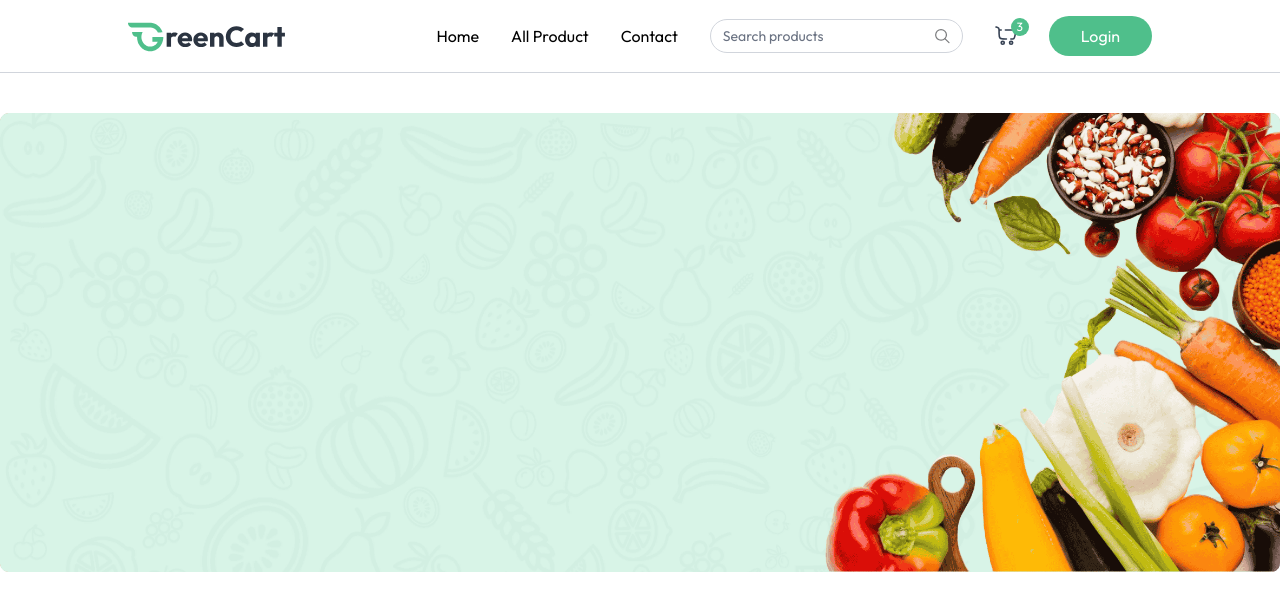
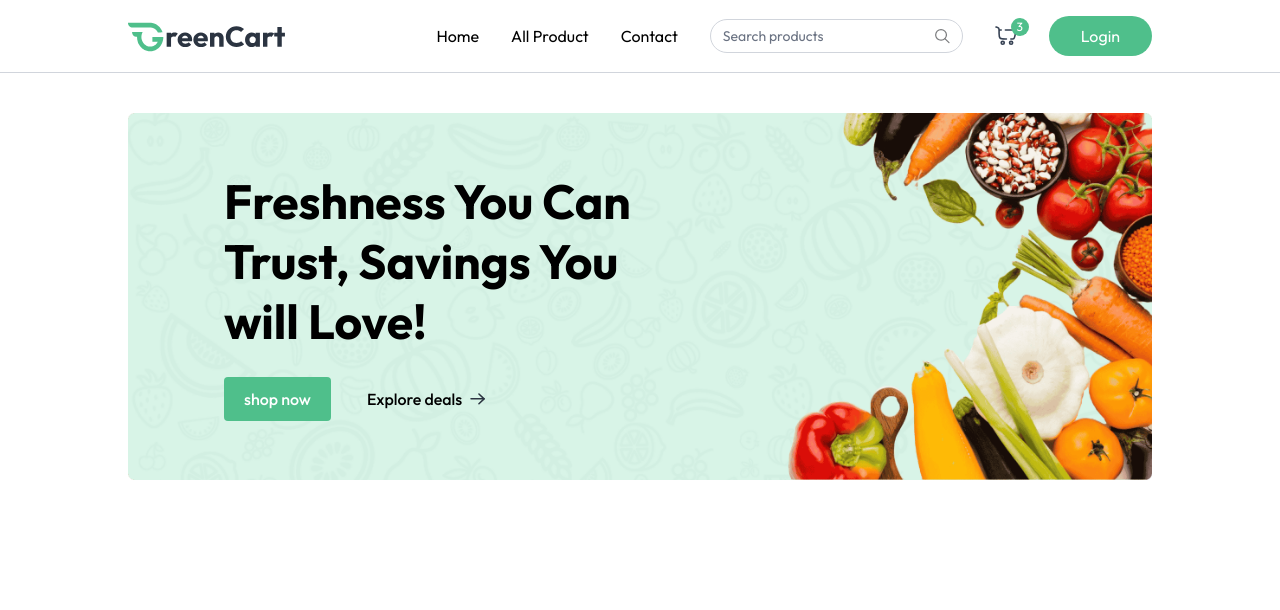
Before and after one commit to Avin-Arunkumar/Green-Cart, a React (Vite) app in the folder client/: page / in a window 1280 px wide. Shown: the top 610 px of the page. Built offline with nearby package versions, Linux system fonts and the light colour scheme.

Commit message:
Second Commit

```diff
--- a/client/src/App.jsx
+++ b/client/src/App.jsx
@@ -1,13 +1,16 @@
 import React from "react";
 import Navbar from "./components/Navbar";
-import { Route, Routes } from "react-router-dom";
+import { Route, Routes, useLocation } from "react-router-dom";
 import Home from "./pages/Home";
 
 const App = () => {
+  const isSellerPath = useLocation().pathname.includes("seller");
   return (
     <div>
-      <Navbar />
-      <div>
+      {isSellerPath ? null : <Navbar />}
+      <div
+        className={`${isSellerPath ? " " : "px-6 md:px-16 lg:px-24 xl:px-32"}`}
+      >
         <Routes>
           <Route path="/" element={<Home />} />
         </Routes>
--- a/client/src/components/MainBanner.jsx
+++ b/client/src/components/MainBanner.jsx
@@ -1,5 +1,6 @@
 import React from "react";
 import { assets } from "../assets/assets";
+import { Link } from "react-router-dom";
 
 const MainBanner = () => {
   return (
@@ -14,6 +15,43 @@
         alt="main-banner-sm"
         className="w-full  md:hidden"
       />
+      <div
+        className="absolute inset-0 flex flex-col items-center md:items-start justify-end
+      md:justify-center pb-24 md:pb-0 px-4 md:pl-18 lg:pl-24"
+      >
+        <h1
+          className="text-3xl md:text-4xl lg:text-5xl font-bold  text-center md:text-left
+        max-w-72 md:max-w-80 lg:max-w-105 leading-tight lg:leading-15"
+        >
+          Freshness You Can Trust, Savings You will Love!
+        </h1>
+
+        <div className="flex items-center mt-6 font-medium">
+          <Link
+            to={"/"}
+            className="group flex items-center gap-2 px-5 md:px-5 py-2.5 bg-primary
+  hover:bg-primary-dull transition rounded text-white cursor-pointer "
+          >
+            shop now
+            <img
+              className="md:hidden transition group-focus:translate-x-1"
+              src={assets.white_arrow_icon}
+              alt="arrow"
+            />
+          </Link>
+          <Link
+            to={"/"}
+            className="group hidden md:flex items-center gap-2 px-9 py-3 cursor-pointer"
+          >
+            Explore deals
+            <img
+              className=" transition group-hover:translate-x-1"
+              src={assets.black_arrow_icon}
+              alt="arrow"
+            />
+          </Link>
+        </div>
+      </div>
     </div>
   );
 };
```
